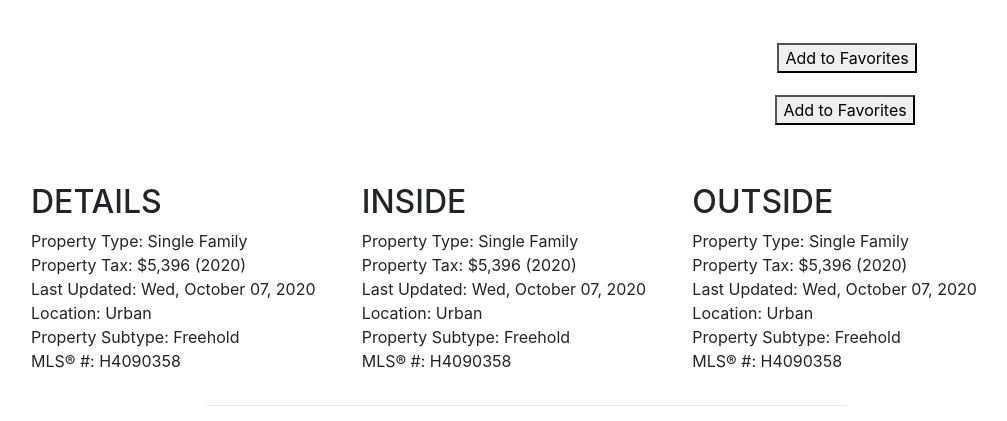
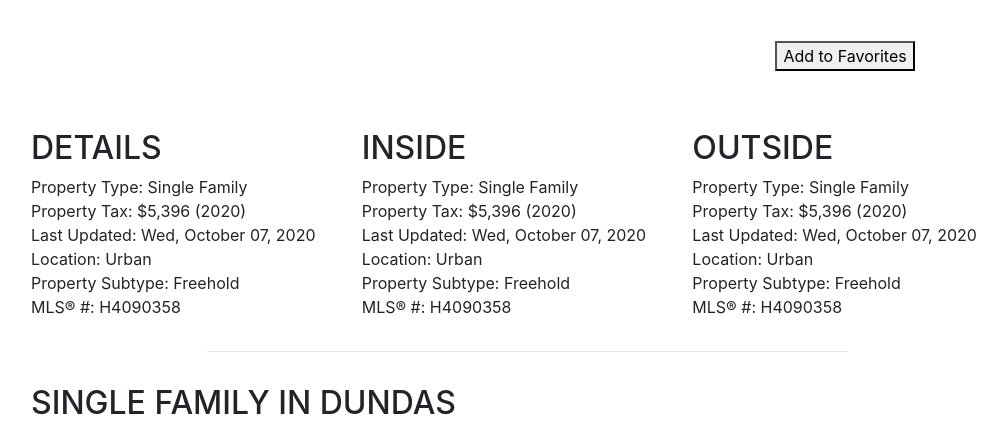
Before and after one commit to eric-lee8/IAT352-HousingWebsite, a PHP site: page /content_page.php?varname=1 in a window 1280 px wide. Shown: the part 523-944 px from the top of the page, without its empty margins (113-1120 px from the left). Run offline with PHP 8.4, Linux system fonts and the light colour scheme; the visitor is signed in with stand-in values (Sample User, id 1); data comes from the database, SQL or seed files in the repository.

Commit message:
added favorite server functionality

```diff
--- a/content_page.php
+++ b/content_page.php
@@ -191,12 +191,9 @@ while($row = mysqli_fetch_array($result))
        			<!-- if the user is logged in -->
        			<?php if (isset($_SESSION['email'])) : ?>
        				<!-- display a 'Add to Favorites' button -->
-              <li><button onclick="myFunction()" method="post" name="favorite">Add to Favorites</button></li>
-              <!-- <li><button>Add to Favorites</button></li> -->
-
               <form method="post" id="add_to_favorites_form">
                 <div class="input-group">
-                  <button type="submit" name="add_to_favorites">Add to Favorites</button>
+                  <button onclick="myFunction()" type="submit" name="add_to_favorites">Add to Favorites</button>
                 </div>
 
                 <?php
--- a/server.php
+++ b/server.php
@@ -70,7 +70,7 @@ if (isset($_POST['register'])) {
 	if (count($errors) == 0) {
 		$encrypt_password = md5($password); // encrypt password before storing in database (security)
 		$sql = "INSERT INTO `members` (`fname`, `lname`, `password`, `email`)
-				VALUES ('$first_name', '$last_name', '$encrypt_password', '$email')";
+		VALUES ('$first_name', '$last_name', '$encrypt_password', '$email')";
 		mysqli_query($db, $sql);
 		$_SESSION['email'] = $email;
 		$_SESSION['success'] = "You are now logged in.";
@@ -160,27 +160,27 @@ if (isset($_POST['add_to_favorites'])) {
 	$email = $_SESSION['email'];
 	$listing_id = $_SESSION['listing_id'];
 
-	// if there are no errors, edit information in the database
-	if (count($errors) == 0) {
+	//check db for eisting user with same email
+	$duplicate_check_query = "SELECT * FROM favorited_properties WHERE email = '$email' AND property_listing_id = '$listing_id' LIMIT 1";
+	$result = mysqli_query($db, $duplicate_check_query);
+	$already_favorited = mysqli_fetch_assoc($result);
 
-		echo "<h1> this is working </h1>";
+	if($already_favorited) {
+		// array_push($errors, "You have already favorited this property!");
+		echo "You already favorited this";
+	}
 
-		// $sql = "INSERT INTO `members` (`fname`, `lname`, `password`, `email`)
-		// 		VALUES ('$first_name', '$last_name', '$encrypt_password', '$email')";
-
-		// echo $first_name;
-		// echo $last_name;
-		// echo $email;
-
-		$sql = "INSERT INTO `favorited_properties` (`email`, `property_listing_id`)
-				VALUES ('$email', '$listing_id')";
-		mysqli_query($db, $sql);
-		$_SESSION['success'] = "Property successfully added to favorites!";
-
-		// header ('location: profile.php');
+	// if there are no errors, save user to database
+	if(!$already_favorited){
+		if (count($errors) == 0) {
+			$sql = "INSERT INTO `favorited_properties` (`email`, `property_listing_id`)
+			VALUES ('$email', '$listing_id')";
+			mysqli_query($db, $sql);
+		}
 	}
 }
 
 
 
+
 ?>
```
